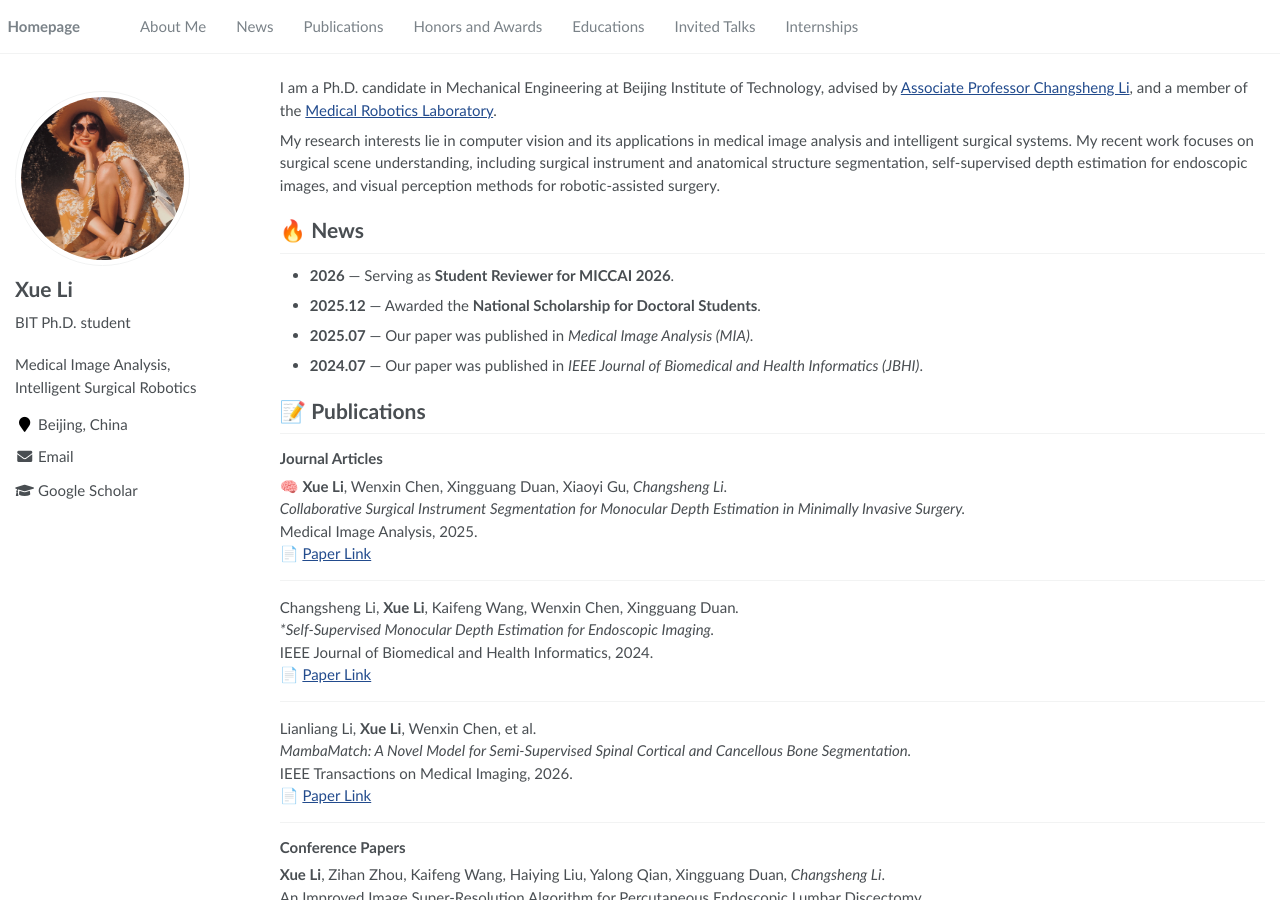
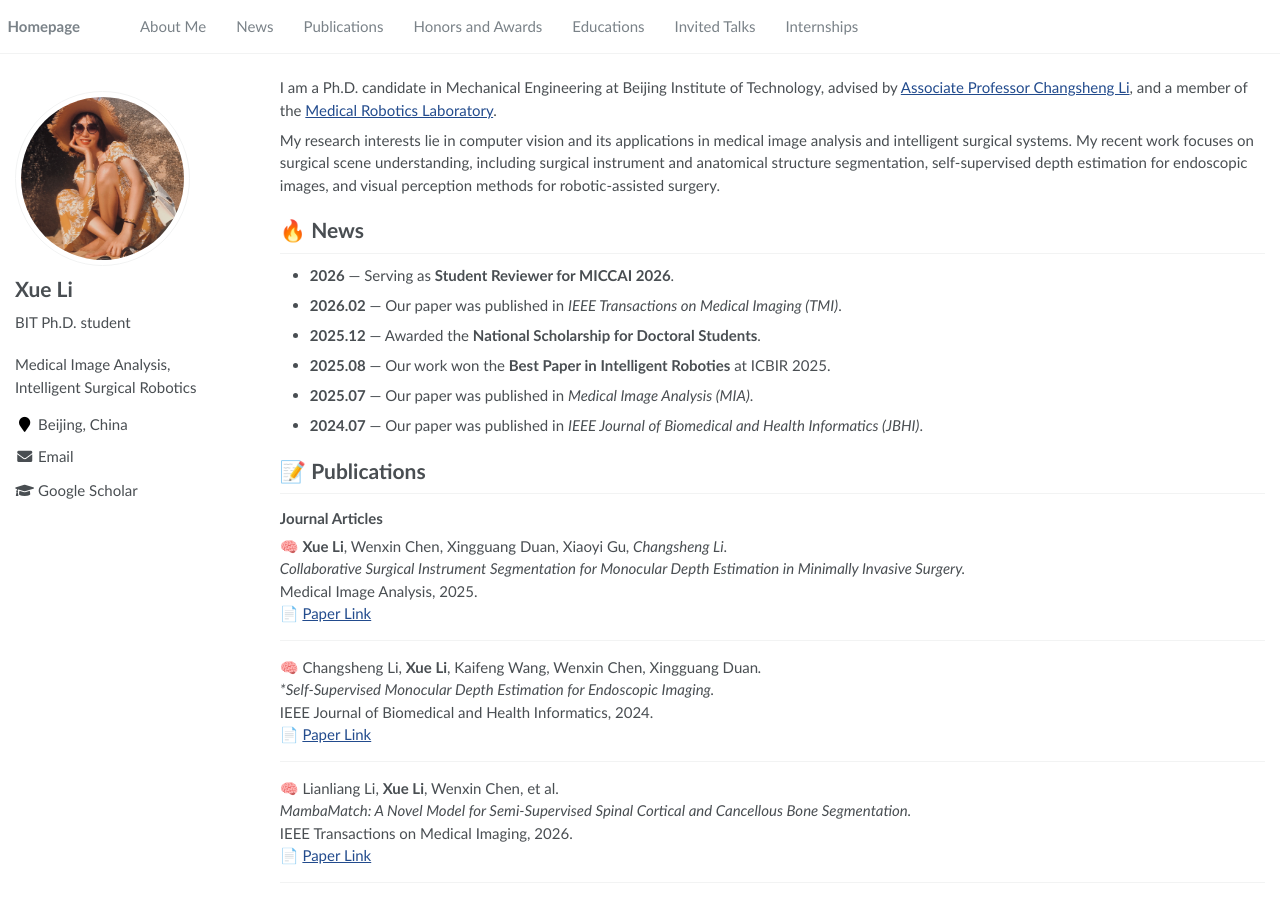
Before and after one commit to Lewhite-bot/Lewhite-bot.github.io, a Jekyll site: the page built from _pages/about.md, in a window 1280 px wide and 900 px high. Built offline with Jekyll 4.4.1, drawn with Linux system fonts in a browser that asks for light colours.

Commit message:
update homepage

```diff
--- a/_pages/about.md
+++ b/_pages/about.md
@@ -25,7 +25,9 @@ My research interests lie in computer vision and its applications in medical ima
 # 🔥 News
 
 - **2026** — Serving as **Student Reviewer for MICCAI 2026**.
+- **2026.02** — Our paper was published in *IEEE Transactions on Medical Imaging (TMI)*.
 - **2025.12** — Awarded the **National Scholarship for Doctoral Students**.
+- **2025.08** — Our work won the **Best Paper in Intelligent Roboties** at ICBIR 2025.
 - **2025.07** — Our paper was published in *Medical Image Analysis (MIA)*.
 - **2024.07** — Our paper was published in *IEEE Journal of Biomedical and Health Informatics (JBHI)*.
 
@@ -41,14 +43,14 @@ Medical Image Analysis, 2025.
 
 ---
 
-Changsheng Li, **Xue Li**, Kaifeng Wang, Wenxin Chen, Xingguang Duan*.
+🧠 Changsheng Li, **Xue Li**, Kaifeng Wang, Wenxin Chen, Xingguang Duan*.
 *Self-Supervised Monocular Depth Estimation for Endoscopic Imaging.*
 IEEE Journal of Biomedical and Health Informatics, 2024.
 📄 [Paper Link](https://ieeexplore.ieee.org/document/10613362)
 
 ---
 
-Lianliang Li, **Xue Li**, Wenxin Chen, et al.
+🧠 Lianliang Li, **Xue Li**, Wenxin Chen, et al.
 *MambaMatch: A Novel Model for Semi-Supervised Spinal Cortical and Cancellous Bone Segmentation.*
 IEEE Transactions on Medical Imaging, 2026.
 📄 [Paper Link](https://ieeexplore.ieee.org/document/11408097)
```
